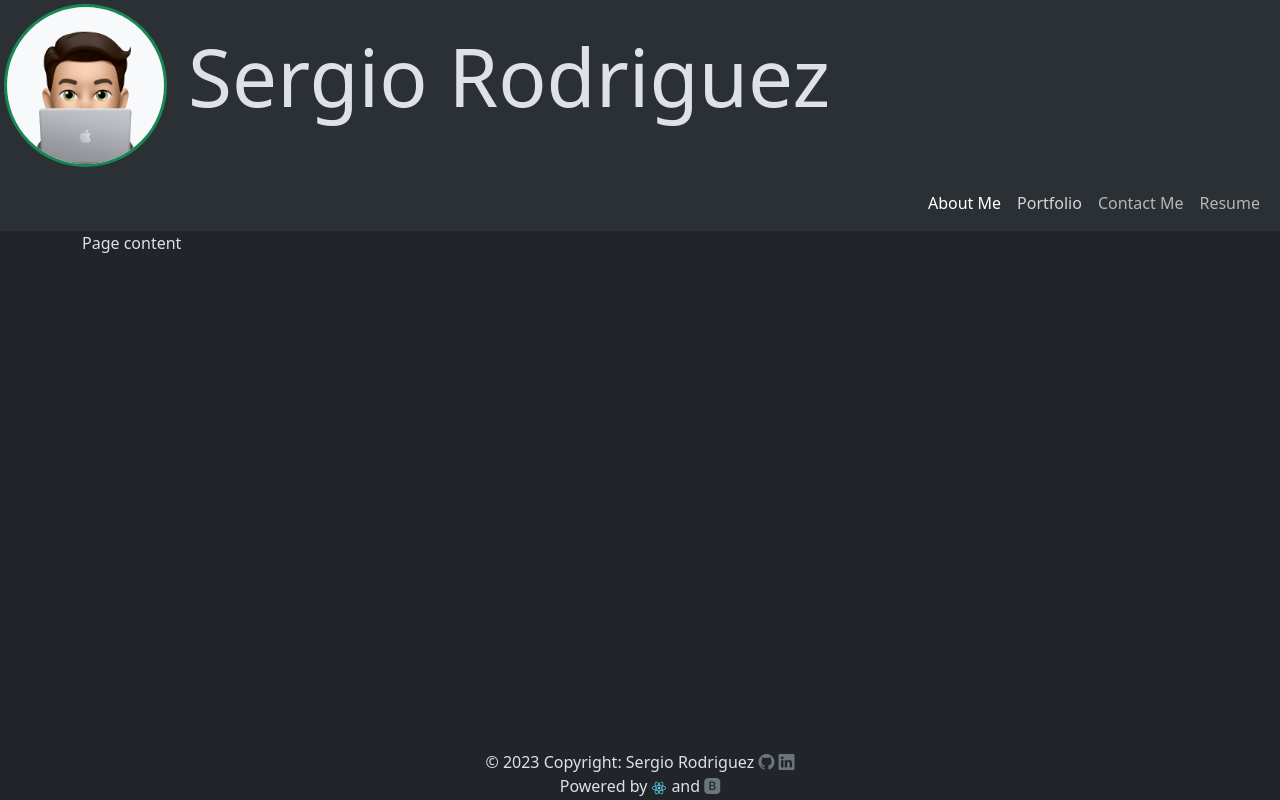
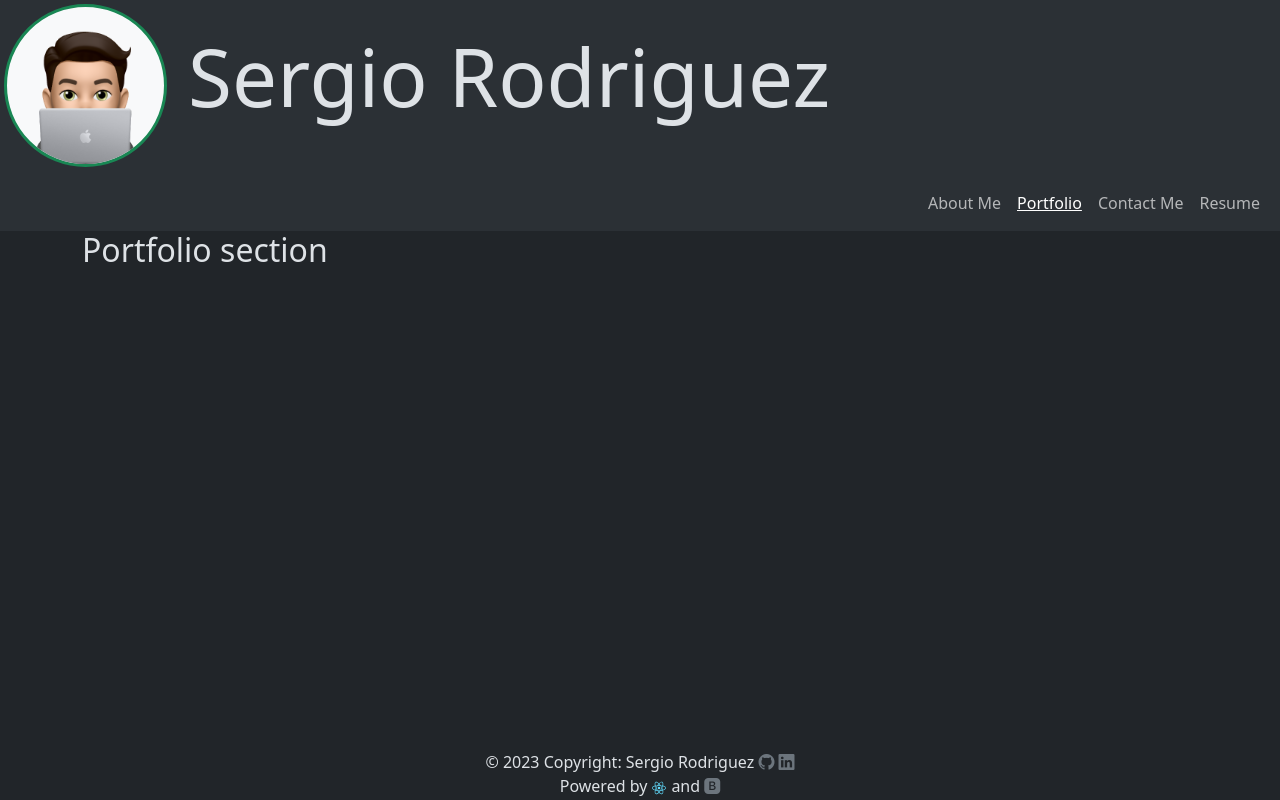
Before and after one commit to sergiorodriguezdev/chl-19-react-portfolio, a React (Create React App) app: page / in a window 1280 px wide. Both pictures are taken after a click on the button "Portfolio". Built offline with nearby package versions, Linux system fonts and the light colour scheme.

Commit message:
Add Page code and nav link behavior.

```diff
--- a/src/App.js
+++ b/src/App.js
@@ -1,3 +1,4 @@
+import React, {useState} from "react";
 import Header from './components/Header';
 import Nav from './components/Nav';
 import Page from './components/Page'
@@ -6,18 +7,19 @@ import Footer from './components/Footer';
 function App() {
 
   const pages = ['aboutme', 'portfolio', 'contact', 'resume'];
+  const [currentPage, setCurrentPage] = useState(pages[0]);
 
   return (
     <div>
       {/* Header */}
       <Header>
       </Header>
-      <Nav currentPage={pages[0]}>
+      <Nav currentPage={currentPage} setCurrentPage={setCurrentPage}>
 
       </Nav>
       {/* Content */}
       <main className='container'>
-        <Page></Page>
+        <Page currentPage={currentPage}></Page>
       </main>
 
       <Footer />
--- /dev/null
+++ b/src/components/AboutMe.js
@@ -0,0 +1,10 @@
+import React from "react";
+import avatar from "../assets/avatars/avatar-header.png";
+
+function AboutMe(props) {
+  return (
+    <h2>About me section</h2>
+  );
+}
+
+export default AboutMe;
--- /dev/null
+++ b/src/components/ContactMe.js
@@ -0,0 +1,10 @@
+import React from "react";
+import avatar from "../assets/avatars/avatar-header.png";
+
+function ContactMe(props) {
+  return (
+    <h2>Contact me section</h2>
+  );
+}
+
+export default ContactMe;
--- a/src/components/Nav.js
+++ b/src/components/Nav.js
@@ -1,6 +1,27 @@
 import React from "react";
 
-function Nav({ currentPage }) {
+function Nav({ currentPage, setCurrentPage }) {
+  const clickNavLink = (e) => {
+    e.preventDefault();
+    const clickedLinkText = e.target.textContent;
+
+    switch (clickedLinkText) {
+      case "About Me":
+        setCurrentPage("aboutme");
+        break;
+      case "Portfolio":
+        setCurrentPage("portfolio");
+        break;
+      case "Contact Me":
+        setCurrentPage("contact");
+        break;
+      case "Resume":
+        setCurrentPage("resume");
+        break;
+      default:
+        break;
+    }
+  };
   return (
     <nav className="navbar navbar-expand-lg bg-body-tertiary">
       <div className="container-fluid">
@@ -16,18 +37,56 @@ function Nav({ currentPage }) {
         >
           <span className="navbar-toggler-icon"></span>
         </button>
-        <div className="collapse navbar-collapse justify-content-end" id="myNavbar">
+        <div
+          className="collapse navbar-collapse justify-content-end"
+          id="myNavbar"
+        >
           <div className="navbar-nav">
-            <button className={currentPage === 'aboutme' ? "nav-link active" : "nav-link"} type="button">
+            <button
+              className={
+                currentPage === "aboutme"
+                  ? "text-decoration-underline nav-link active"
+                  : "nav-link"
+              }
+              type="button"
+              onClick={clickNavLink}
+            >
               About Me
             </button>
-            <button className={currentPage === 'portfolio' ? "nav-link active" : "nav-link"} type="button">
+            <button
+              className={
+                currentPage === "portfolio"
+                  ? "text-decoration-underline nav-link active"
+                  : "nav-link"
+              }
+              type="button"
+              onClick={clickNavLink}
+
+            >
               Portfolio
             </button>
-            <button className={currentPage === 'contact' ? "nav-link active" : "nav-link"} type="button">
+            <button
+              className={
+                currentPage === "contact"
+                  ? "text-decoration-underline nav-link active"
+                  : "nav-link"
+              }
+              type="button"
+              onClick={clickNavLink}
+
+            >
               Contact Me
             </button>
-            <button className={currentPage === 'resume' ? "nav-link active" : "nav-link"} type="button">
+            <button
+              className={
+                currentPage === "resume"
+                  ? "text-decoration-underline nav-link active"
+                  : "nav-link"
+              }
+              type="button"
+              onClick={clickNavLink}
+
+            >
               Resume
             </button>
           </div>
--- a/src/components/Page.js
+++ b/src/components/Page.js
@@ -1,11 +1,31 @@
-import React from 'react';
+import React from "react";
+import AboutMe from './AboutMe';
+import Portfolio from './Portfolio';
+import ContactMe from './ContactMe';
+import Resume from './Resume';
 
-function Page(props) {
-    return (
-        <div>
-            Page content
-        </div>
-    );
+
+function Page({ currentPage }) {
+  const renderPage = () => {
+    switch (currentPage) {
+      case "aboutme":
+        return <AboutMe />
+      case "portfolio":
+        return <Portfolio />
+
+      case "contact":
+        return <ContactMe />
+
+      case "resume":
+        return <Resume />
+
+      default:
+        return <h2>Something is wrong. Please refresh the page and try again.</h2>;
+
+    }
+  };
+
+  return <div>{renderPage()}</div>;
 }
 
 export default Page;
--- /dev/null
+++ b/src/components/Portfolio.js
@@ -0,0 +1,10 @@
+import React from "react";
+import avatar from "../assets/avatars/avatar-header.png";
+
+function Portfolio(props) {
+  return (
+    <h2>Portfolio section</h2>
+  );
+}
+
+export default Portfolio;
--- /dev/null
+++ b/src/components/Resume.js
@@ -0,0 +1,10 @@
+import React from "react";
+import avatar from "../assets/avatars/avatar-header.png";
+
+function Resume(props) {
+  return (
+    <h2>Resume section</h2>
+  );
+}
+
+export default Resume;
```
